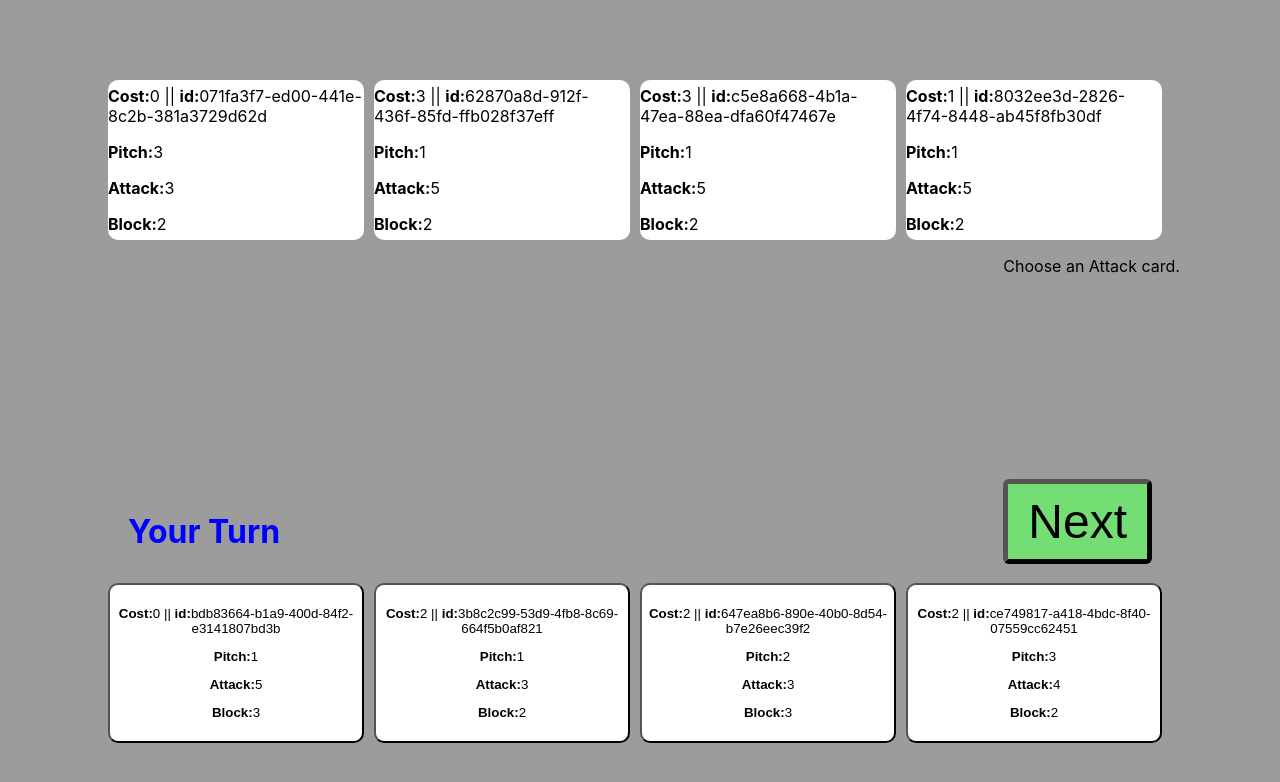
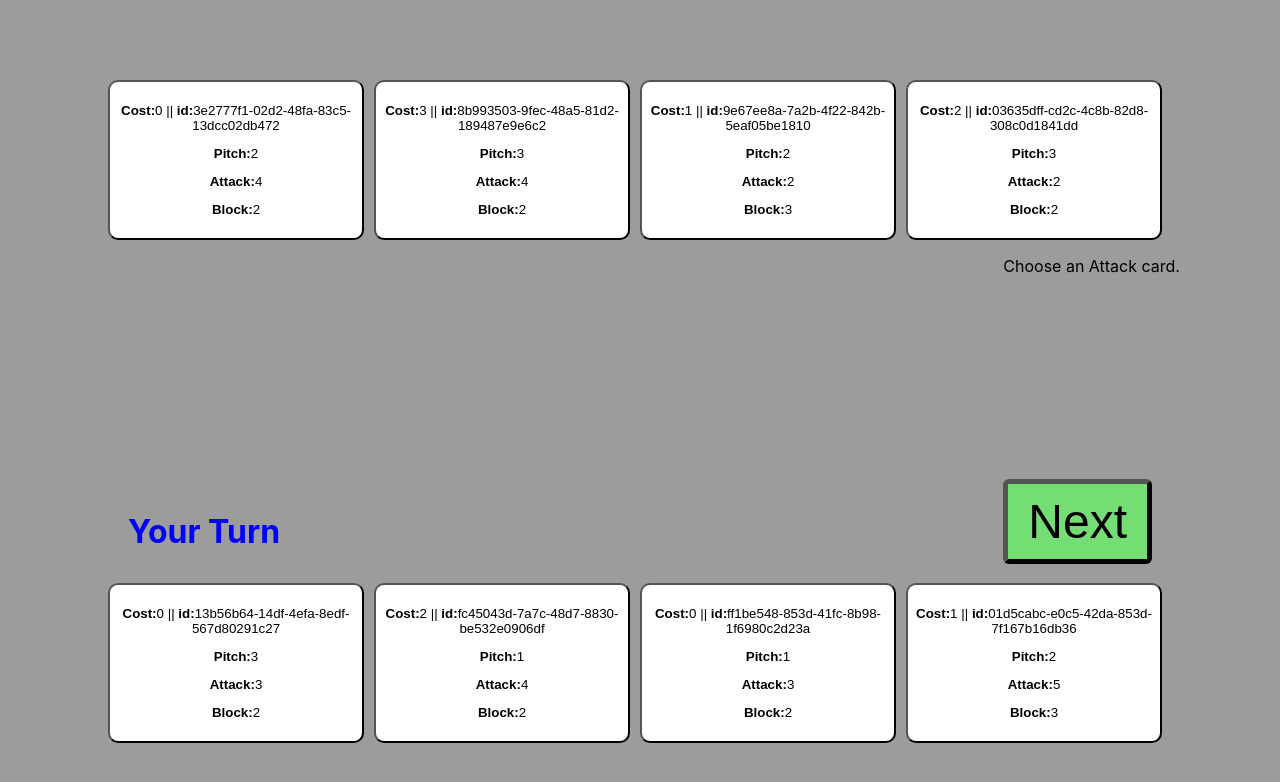
Before and after one commit to jimlee604/webdev, a React (Create React App) app in the folder play_fab/my-app/: page /game in a window 1280 px wide. Shown: the top 782 px of the page. Built offline with nearby package versions, Linux system fonts and the light colour scheme.

Commit message:
refactor hands into context

```diff
--- a/play_fab/my-app/src/App.js
+++ b/play_fab/my-app/src/App.js
@@ -13,6 +13,9 @@
 import { AttackingCardContext } from './AttackingCardContext.js';
 import { PitchCardsSelectedContext } from './PitchCardsSelectedContext.js';
 import { PitchAmountContext } from './PitchAmountContext'
+import { PlayerHandContext } from './PlayerHandContext.js';
+import { OpponentHandContext } from './OpponentHandContext.js';
+import Hand from "./Hand";
 
 // Home Page
 function App() {
@@ -33,6 +36,12 @@
   const [attackingCardValue, setAttackingCardValue] = useState(undefined)
   const [pitchCardsSelectedValue, setPitchCardsSelectedValue] = useState(new Set())
   const [pitchAmountValue, setPitchAmountValue] = useState(0)
+  const playerHand = new Hand([], true)
+  playerHand.refill();
+  const oppHand = new Hand([], true)
+  oppHand.refill();
+  const [playerHandValue, setPlayerHandValue] = useState(playerHand)
+  const [opponentHandValue, setOpponentHandValue] = useState(oppHand)
   return (
     <PlayerTurnContext.Provider value={{ turnValue: turnValue, setTurnValue: setTurnValue }}>
       <TurnStepContext.Provider value={{ turnStepValue: turnStepValue, setTurnStepValue: setTurnStepValue }}>
@@ -40,7 +49,11 @@
           <AttackingCardContext.Provider value={{ attackingCardValue: attackingCardValue, setAttackingCardValue: setAttackingCardValue }}>
             <PitchCardsSelectedContext.Provider value={{ pitchCardsSelectedValue: pitchCardsSelectedValue, setPitchCardsSelectedValue: setPitchCardsSelectedValue}}>
               <PitchAmountContext.Provider value={{pitchAmountValue: pitchAmountValue, setPitchAmountValue: setPitchAmountValue}}>
+                <PlayerHandContext.Provider value={{playerHandValue: playerHandValue, setPlayerHandValue, setPlayerHandValue}}>
+                  <OpponentHandContext.Provider value={{opponentHandValue: opponentHandValue, setOpponentHandValue: setOpponentHandValue}}>
             <App />
+            </OpponentHandContext.Provider>
+            </PlayerHandContext.Provider>
             </PitchAmountContext.Provider>
             </PitchCardsSelectedContext.Provider>
           </AttackingCardContext.Provider>
--- a/play_fab/my-app/src/GameScreenComponent.js
+++ b/play_fab/my-app/src/GameScreenComponent.js
@@ -7,26 +7,26 @@
 import { useTurnStep } from "./TurnStepContext";
 import { useSelectedCard } from "./SelectedCardContext";
 import Hand from "./Hand";
+import { usePlayerHand } from "./PlayerHandContext";
+import { useOpponentHand } from "./OpponentHandContext";
 
 const GameScreenComponent = () => {
     const {turnValue} = usePlayerTurn();
     const {turnStepValue} = useTurnStep();
-    const {selectedId} = useSelectedCard()
-    const playerHand = new Hand([], true)
-    playerHand.refill()
-    const oppHand = new Hand([], false)
-    oppHand.refill()
-    console.log(oppHand.length)
+    const {selectedId} = useSelectedCard();
+
+    const {playerHandValue, setPlayerHandValue} = usePlayerHand();
+    const {opponentHandValue, setOpponentHandValue} = useOpponentHand();
     return (
         <body style={{ backgroundColor: '#9c9c9c' }}>
             <div className='height_10vh' />
             <div className='center'>
                 <div>
                     <div className="hflex">
-                        <FABCardComponent card={oppHand.cards[0]}/>
-                        <FABCardComponent card={oppHand.cards[1]}/>
-                        <FABCardComponent card={oppHand.cards[2]}/>
-                        <FABCardComponent card={oppHand.cards[3]}/>
+                        <FABCardComponent card={opponentHandValue.cards[0]}/>
+                        <FABCardComponent card={opponentHandValue.cards[1]}/>
+                        <FABCardComponent card={opponentHandValue.cards[2]}/>
+                        <FABCardComponent card={opponentHandValue.cards[3]}/>
                     </div>
                 </div>
             </div>
@@ -43,10 +43,10 @@
             <div className="center">
                 <div>
                     <div className="hflex">
-                        <FABCardComponent card={playerHand.cards[0]}/>
-                        <FABCardComponent card={playerHand.cards[1]}/>
-                        <FABCardComponent card={playerHand.cards[2]}/>
-                        <FABCardComponent card={playerHand.cards[3]}/>
+                        <FABCardComponent card={playerHandValue.cards[0]}/>
+                        <FABCardComponent card={playerHandValue.cards[1]}/>
+                        <FABCardComponent card={playerHandValue.cards[2]}/>
+                        <FABCardComponent card={playerHandValue.cards[3]}/>
                     </div>
                 </div>
             </div>
--- /dev/null
+++ b/play_fab/my-app/src/OpponentHandContext.js
@@ -0,0 +1,6 @@
+import Hand from "./Hand";
+import { createContext, useContext } from "react";
+
+export const OpponentHandContext = createContext({opponentHandValue:undefined, setOpponentHandValue:() => {}});
+
+export const useOpponentHand = () => useContext(OpponentHandContext);
--- /dev/null
+++ b/play_fab/my-app/src/PlayerHandContext.js
@@ -0,0 +1,6 @@
+import Hand from "./Hand";
+import { createContext, useContext } from "react";
+
+export const PlayerHandContext = createContext({playerHandValue: undefined, setPlayerHandValue:() => {}});
+
+export const usePlayerHand = () => useContext(PlayerHandContext);
```
